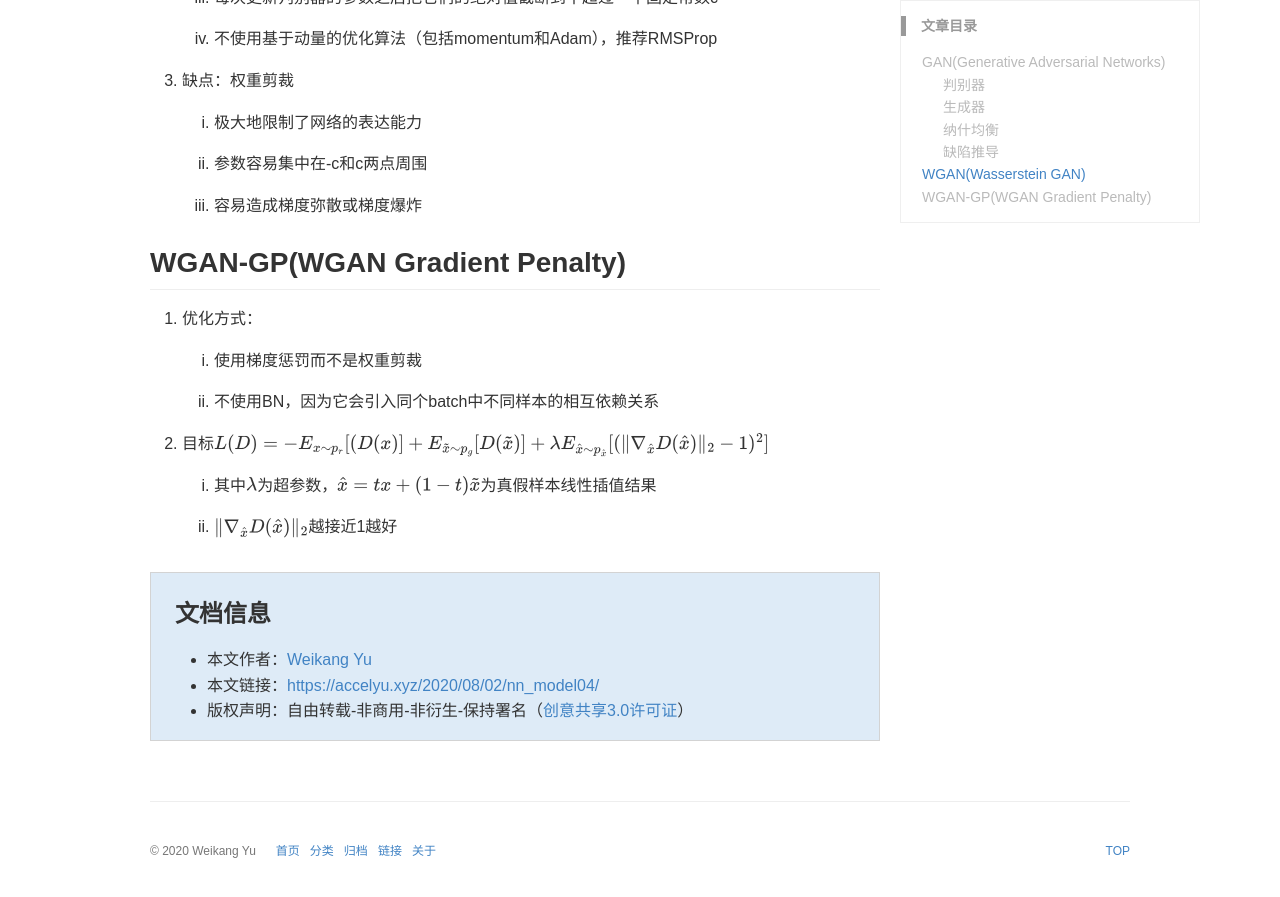
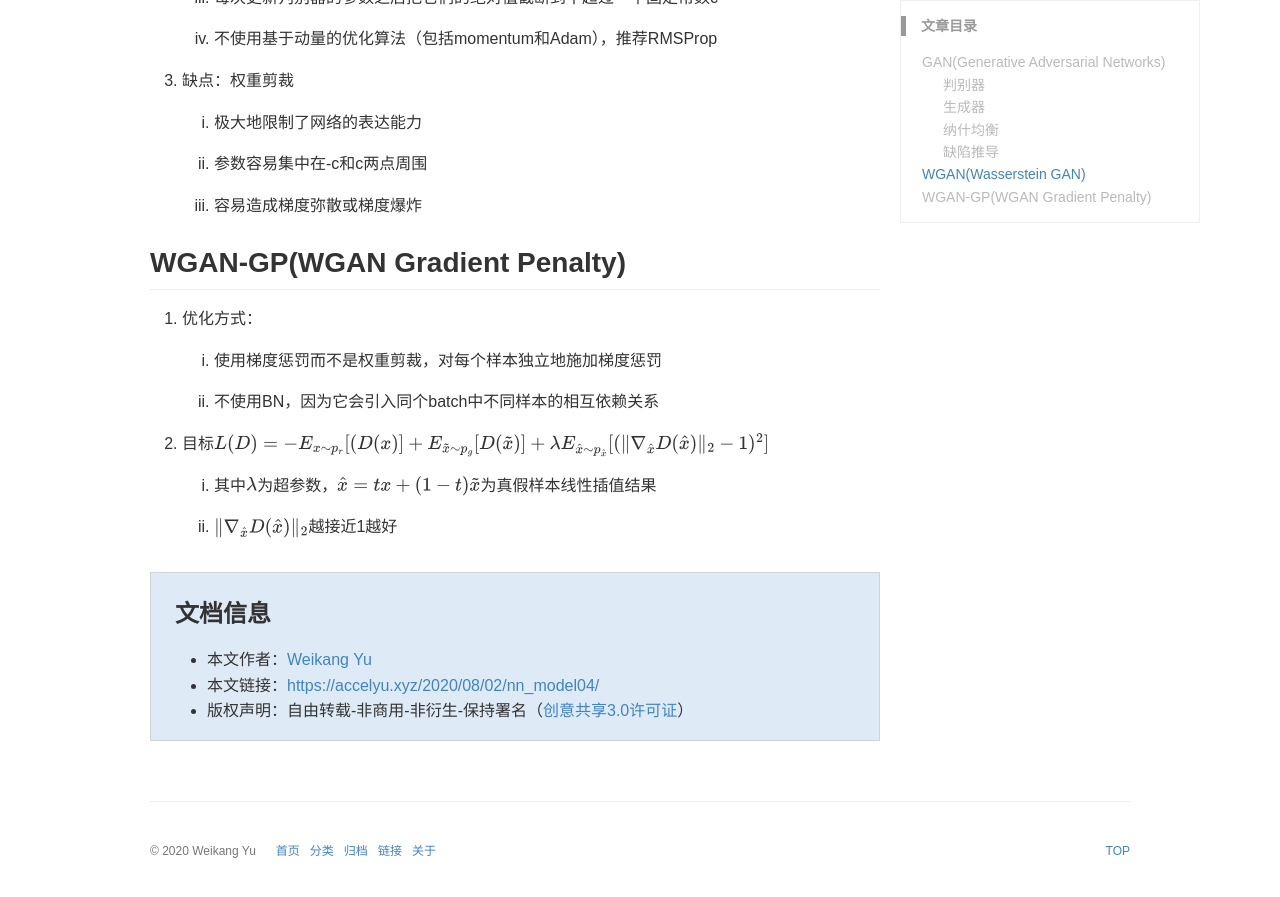
Before and after one commit to AccelYu/AccelYu.github.io, a Jekyll site: the page built from _posts/2020-08-02-nn_model04.md, in a window 1280 px wide and 900 px high, scrolled down 2164 px. Shown: the top 897 px of the window. Built offline with Jekyll 4.4.1, drawn with Linux system fonts in a browser that asks for light colours; some web fonts are replaced; comment, search, counter and statistics services are not loaded; a style sheet for code colours, icons or effects is not loaded; some of the changed text lies outside the part shown.

Commit message:
Update 2020-08-02-nn_model04.md

```diff
--- a/_posts/2020-08-02-nn_model04.md
+++ b/_posts/2020-08-02-nn_model04.md
@@ -85,7 +85,7 @@ $E_{x\sim p_g(x)}[-logD(x)]=D_{KL}(p_g \Vert p_r)+E_{x\sim p_r(x)}[log(D^\ast (x
 
 ## WGAN-GP(WGAN Gradient Penalty)
 1. 优化方式：
-   1. 使用梯度惩罚而不是权重剪裁
+   1. 使用梯度惩罚而不是权重剪裁，对每个样本独立地施加梯度惩罚
 
    2. 不使用BN，因为它会引入同个batch中不同样本的相互依赖关系
 
```
